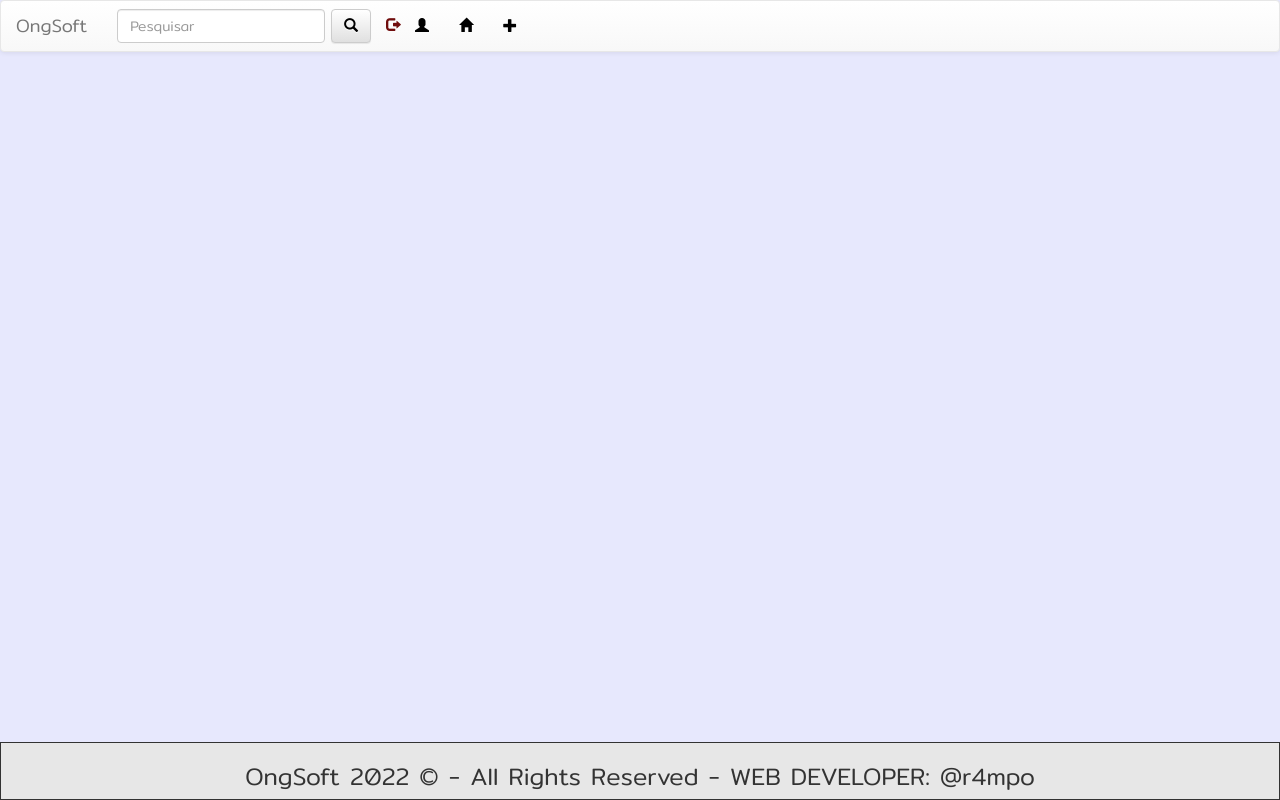
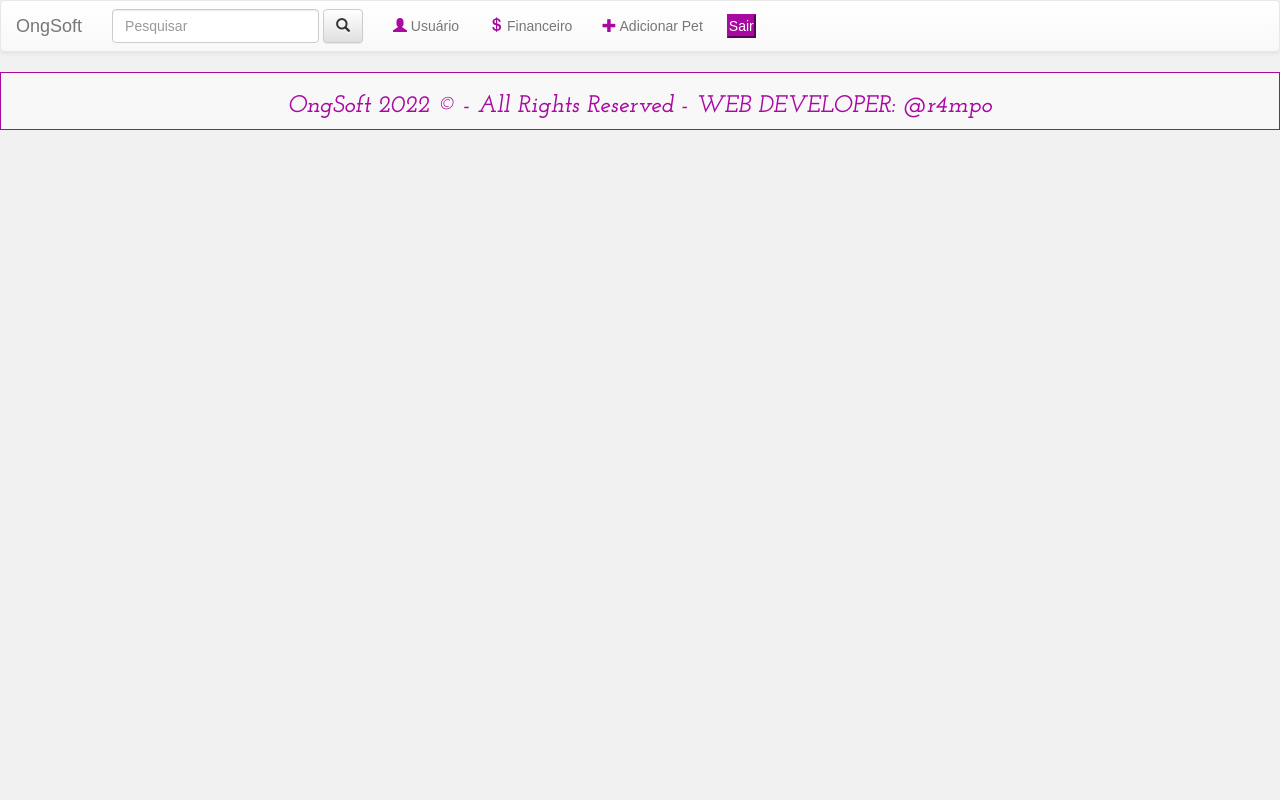
Before and after one commit to r4mpo/ongsoft_v1, a Laravel app: page / in a window 1280 px wide. Run offline with Laravel 9, Linux system fonts and the light colour scheme; the visitor is signed in with stand-in values (Sample User, id 1); data that the repository does not hold is empty; some libraries are stand-ins or nearby versions.

Commit message:
11/8 - @r4mpo - Alterações

```diff
--- a/public/css/style.css
+++ b/public/css/style.css
@@ -1,19 +1,44 @@
-@import url('https://fonts.googleapis.com/css2?family=Mitr:wght@300&display=swap');
+/* Fonts - Escritos */
+
 @import url('https://fonts.googleapis.com/css2?family=Lobster&display=swap');
+@import url('https://fonts.googleapis.com/css2?family=Josefin+Slab:ital,wght@1,600&display=swap');
+
+/* Definições Padrões */
+
+* {
+    font-family: "Google Sans Text", Arial, Helvetica, sans-serif;
+    margin: 0;
+    padding: 0;
+    box-sizing: border-box;
+}
+
+/* Footer (rodapé) */
 
 .footer {
     text-align: center;
-    position: fixed;
     bottom: 0;
     width: 100%;
     left: 0;
     border: 1px solid;
-    background-color: #e7e7e7;
+    background-color: #f8f8f8;
+    color: rgb(168, 9, 160);
+    font-family: 'Josefin Slab', serif;
 }
 
-* {
-    font-family: 'Mitr', sans-serif;
+/* Ícones */
+
+#icon-nav {
+    color: rgb(168, 9, 160);
 }
+
+#btn-nav-logout {
+    background-color: rgb(168, 9, 160);
+    border-color: rgb(168, 9, 160);
+    color: white;
+    margin-top: 13px;
+    margin-left: 9px;
+}
+
 
 .formPet {
     width: 255px;
@@ -30,36 +55,8 @@
 }
 
 body {
-    background-color: #e7e8fd;
-}
-
-.msg {
-    background-color: rgb(138, 214, 88);
-    border-color: rgb(0, 0, 0);
-    color: rgba(0, 0, 0, 0.425);
-    font-family: 'Oswald', sans-serif;
-    width: 24%;
-    margin-left: 30%;
-    text-align: center;
-}
-
-#card img{
-    width: 250px;
-    height: 200px;
-}
-#card h3{
-    font-weight: bold;
-}
-#card p {
-    color: green;
-    font-weight: bold;
-    font-style: italic;
-}
-#card {
-    margin-left: 2%;
-    margin-bottom: 2%;
-    width: 250px;
-    text-align: center;
+    background-color: #f1f1f1;
+    overflow-x: hidden;
 }
 
 .infoShow {
@@ -69,9 +66,33 @@ body {
     margin-top: -350px;
     font-family: 'Lobster', cursive;
 }
+
 .btnInfo {
     width: 255px;
     float: right;
     margin-right: 30%;
     margin-top: -130px;
 }
+
+/* CSS GRID - Layout dos Pets */
+
+.container {
+    margin-left: 10px;
+    margin-bottom: 10px;
+    width: 360px;
+}
+
+.polaroid {
+    background: white;
+    padding: 15px 15px 40px;
+}
+
+.photo {
+    width: 100%;
+    height: 290px;
+    object-fit: cover;
+}
+
+.caption {
+    margin-top: 10px;
+}
--- a/resources/views/layouts/main.blade.php
+++ b/resources/views/layouts/main.blade.php
@@ -22,19 +22,14 @@
     <title>@yield('title')</title>
 </head>
 
-<body style="overflow-x: hidden;">
+<body>
+
     {{-- Cabeçalho --}}
     <header>
         <div class="header">
             <nav class="navbar navbar-default">
                 <div class="container-fluid">
                     <div class="navbar-header">
-                        <button type="button" class="navbar-toggle collapsed" data-toggle="collapse" data-target="#bs-example-navbar-collapse-1" aria-expanded="false">
-                            <span class="sr-only">Toggle navigation</span>
-                            <span class="icon-bar"></span>
-                            <span class="icon-bar"></span>
-                            <span class="icon-bar"></span>
-                        </button>
                         <a class="navbar-brand" href="/">OngSoft</a>
                     </div>
                     <div class="collapse navbar-collapse" id="bs-example-navbar-collapse-1">
@@ -42,35 +37,36 @@
                             <div class="form-group">
                             <input type="text" name="search" class="form-control" placeholder="Pesquisar">
                             </div>
-                            <button type="submit" class="btn btn-default"><span style="color: black;" class="glyphicon glyphicon-search" aria-hidden="true"></span></button>
+                            <button type="submit" class="btn btn-default"><span class="glyphicon glyphicon-search" aria-hidden="true"></span></button>
                         </form>
                         @auth
                             <ul class="nav navbar-nav">
-                                <form action="logout" method="post">
-                                    @csrf
-                                    <li><a href="logout" onclick="event.preventDefault();this.closest('form').submit();"><span style="color: rgb(112, 13, 13); margin-top: 15px;" class="glyphicon glyphicon-log-out" aria-hidden="true"></span></a></li>
-                                </form>
+                                <li><a href="/user/profile"><span id="icon-nav" class="glyphicon glyphicon-user" aria-hidden="true"></span> Usuário</a></li>
                             </ul>
 
                             <ul class="nav navbar-nav">
-                                <li><a href="/user/profile"><span style="color: black;" class="glyphicon glyphicon-user" aria-hidden="true"></span></a></li>
+                                <li><a href="/dashboard"><span id="icon-nav" class="glyphicon glyphicon-usd" aria-hidden="true"></span> Financeiro</a></li>
                             </ul>
 
                             <ul class="nav navbar-nav">
-                                <li><a href="/dashboard"><span style="color: black;" class="glyphicon glyphicon-home" aria-hidden="true"></span></a></li>
+                                <li><a href="/pets/create"><span id="icon-nav" class="glyphicon glyphicon-plus" aria-hidden="true"></span> Adicionar Pet</a></li>
                             </ul>
 
                             <ul class="nav navbar-nav">
-                                <li><a href="/pets/create"><span style="color: black;" class="glyphicon glyphicon-plus" aria-hidden="true"></span></a></li>
+                                <form action="logout" method="post">
+                                    @csrf
+                                    <li><a href="logout" onclick="event.preventDefault();this.closest('form').submit();"><button type="button" id="btn-nav-logout">Sair</button></a></li>
+                                </form>
                             </ul>
                         @endauth
 
                         @guest
                             <ul class="nav navbar-nav">
-                                <li><a href="/login"><span style="color: rgb(32, 173, 19);" class="glyphicon glyphicon-log-in" aria-hidden="true"></span></a></li>
+                                <li><a href="/login"><span id="icon-nav" class="glyphicon glyphicon-user" aria-hidden="true"></span>  Entrar</a></li>
                             </ul>
+
                             <ul class="nav navbar-nav">
-                                <li><a href="/register"><span style="color: rgb(32, 173, 19);" class="glyphicon glyphicon-plus-sign" aria-hidden="true"></span></a></li>
+                                <li><a href="/register"><span id="icon-nav" class="glyphicon glyphicon-user" aria-hidden="true"></span> Cadastrar-se</a></li>
                             </ul>
                         @endguest
                     </div>
--- a/resources/views/welcome.blade.php
+++ b/resources/views/welcome.blade.php
@@ -1,20 +1,16 @@
 @extends('layouts.main')
 @section('title', "Home - OngSoft")
 @section('content')
-
-    @if(session('msg'))
-        <p class="msg">{{ session('msg') }}</p>
-    @endif
-
-    <div class="row" style="margin-left: 6%; margin-top: 3%;">
+    <div class="row">
         @foreach($pets as $pet)
-            <div class="col-sm-6 col-md-4" id="card">
-                <div class="thumbnail">
-                    <img src="/img/uploads/{{ $pet->image }}" alt="...">
-                    <div class="caption">
-                        <h3>{{ $pet->name }}</h3>
-                        <p>{{ $pet->age }} @if($pet->age > 1)anos @else ano @endif</p>
-                        <p><a href="/pets/show/{{ $pet->id }}" class="btn btn-warning" role="button">Leia mais...</a></p>
+            <div class="col-sm-6 col-md-4">
+                <div class="container">
+                    <div class="polaroid">
+                        <img class="photo" src="/img/uploads/{{ $pet->image }}" alt="">
+                        <div class="caption">
+                            <h2>{{ $pet->name }}</h2>
+                            <p>{{ $pet->description }}</p>
+                        </div>
                     </div>
                 </div>
             </div>
```
Also changed, not shown: 4 other files.
